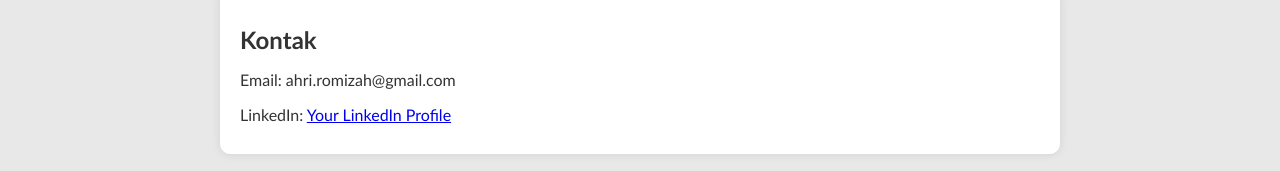
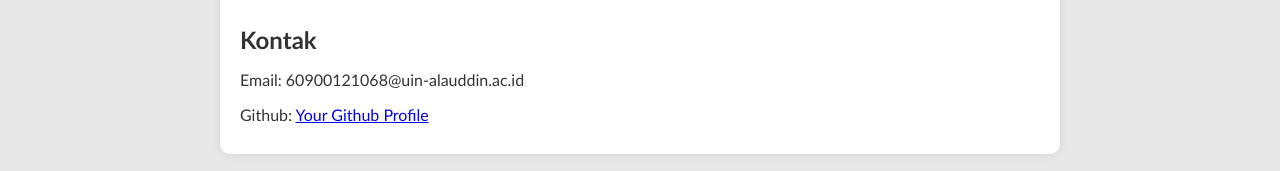
Before and after one commit to ahri24/ahri, a plain HTML site: page index.html in a window 1280 px wide. Shown: the part 864-1035 px from the top of the page. Drawn offline with Linux system fonts and the light colour scheme.

Commit message:
ubah informasi kontak

```diff
--- a/index.html
+++ b/index.html
@@ -31,8 +31,8 @@
 
     <section>
         <h2>Kontak</h2>
-        <p>Email: ahri.romizah@gmail.com</p>
-        <p>LinkedIn: <a href="https://github.com/ahri24" target="_blank">Your LinkedIn Profile</a></p>
+        <p>Email: 60900121068@uin-alauddin.ac.id</p>
+        <p>Github: <a href="https://github.com/ahri24" target="_blank">Your Github Profile</a></p>
         <!-- Tambahkan kontak lainnya sesuai kebutuhan -->
     </section>
 
```
